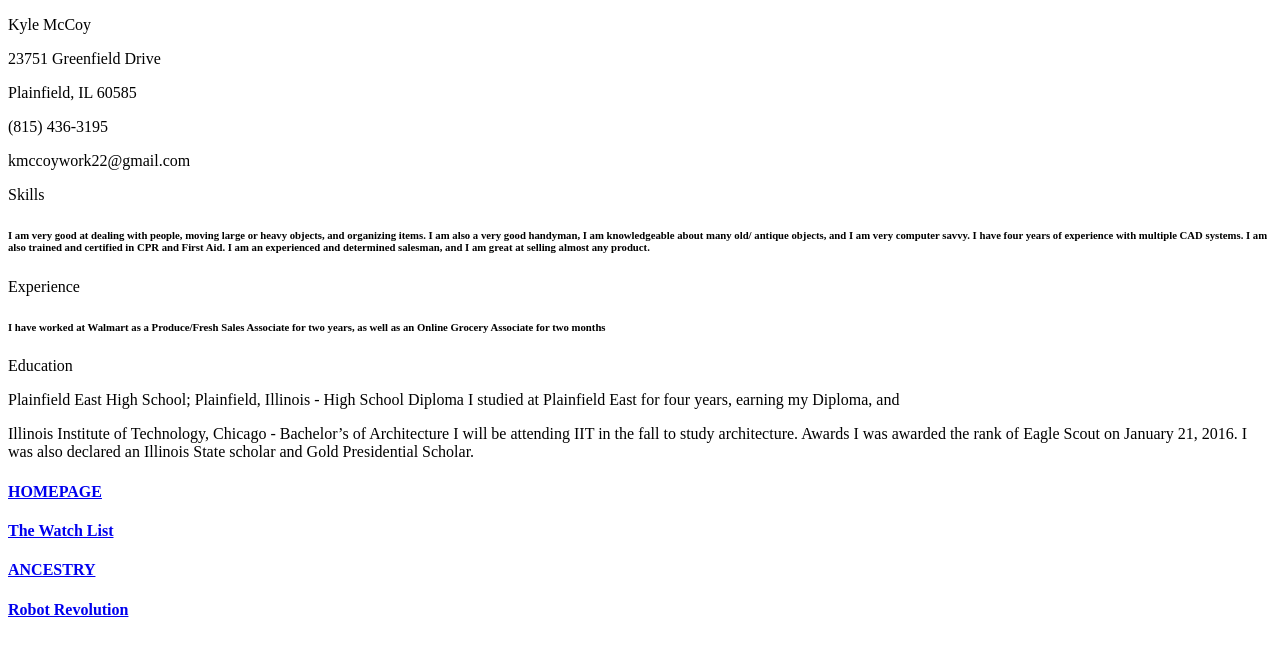
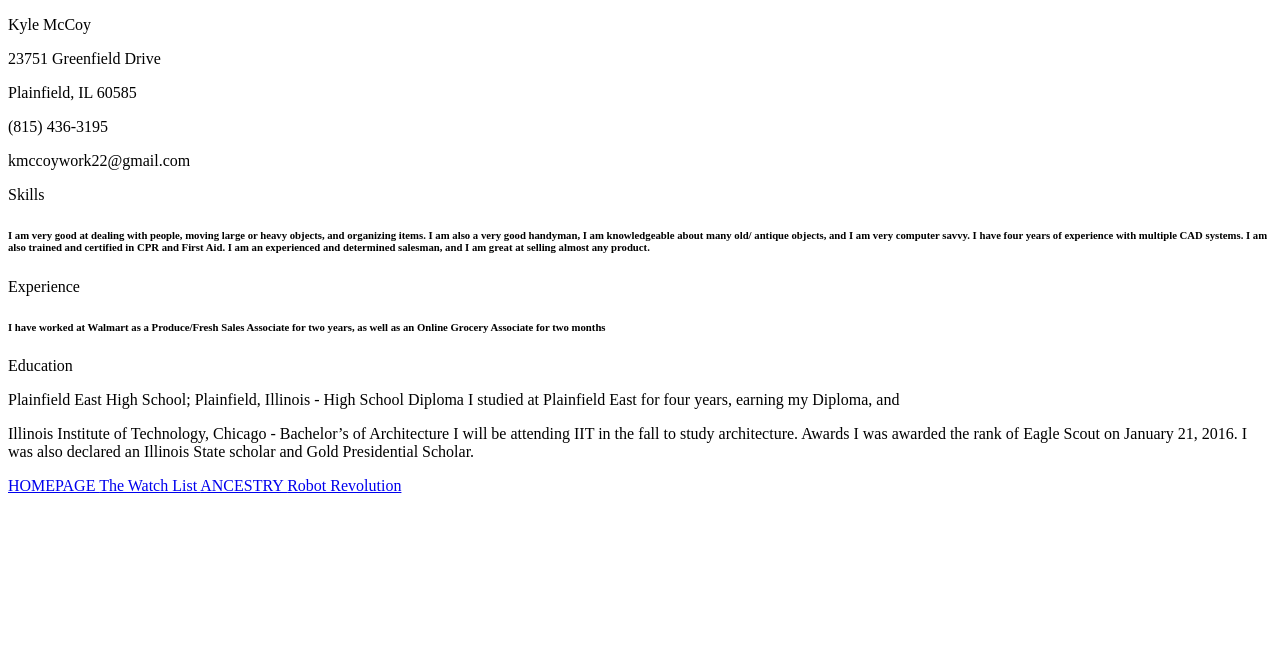
Before and after one commit to darealmccoy/projecto, a plain HTML site: page PAGE1.html in a window 1280 px wide. Shown: the part 105-758 px from the top of the page. Drawn offline with Linux system fonts and the light colour scheme.

Commit message:
p fixes
fixed all the issues with the <p> tag

```diff
--- a/PAGE1.html
+++ b/PAGE1.html
@@ -36,20 +36,20 @@
 	<p>
 		Skills
 	</p>
-	<p>
-	<h6>
-		I am very good at dealing with people, moving large or heavy objects, and organizing items.  I am also a very good handyman, I am knowledgeable about many old/ antique objects, and I am very computer savvy.  I have four years of experience with multiple CAD systems.  I am also trained and certified in CPR and First Aid.  I am an experienced and determined salesman, and I am great at selling almost any product.
-	</h6>
-	</p>
+
+		<h6>
+			I am very good at dealing with people, moving large or heavy objects, and organizing items.  I am also a very good handyman, I am knowledgeable about many old/ antique objects, and I am very computer savvy.  I have four years of experience with multiple CAD systems.  I am also trained and certified in CPR and First Aid.  I am an experienced and determined salesman, and I am great at selling almost any product.
+		</h6>
+
 	<p>
 		Experience
 	</p>
-	<p>
+
 	<h6>
 		I have worked at Walmart as a Produce/Fresh Sales Associate for two years, as well as an
 		Online Grocery Associate for two months
 	</h6>
-	</p>
+
 	<p>
 		Education
 	</p>
@@ -64,28 +64,28 @@
 
 		I was awarded the rank of Eagle Scout on January 21, 2016.  I was also declared an Illinois State scholar and Gold Presidential Scholar.
 	</p>
-	<p><strong>
+	<p>
 		<a href="index.html" title="Homepage">
-			<h4>
+
 				HOMEPAGE
-			</h4>
+
 		</a>
 
 		<a href="PAGE2.html" title="READINGWaTCHLIST">
-			<h4>
+
 				The Watch List
-			</h4>
+
 		</a>
 		<a href="PAGE3.html" title="LIFELINE">
-			<h4>
+
 				ANCESTRY
-			</h4>
+
 		</a>
 		<a href="PAGE4.html" title="ROBOT TAKEVOORE">
-			<h4>
+
 				Robot Revolution
-			</h4>
+
 		</a>
-	</strong></p>
+	</p>
 </body>
 </html>
```
